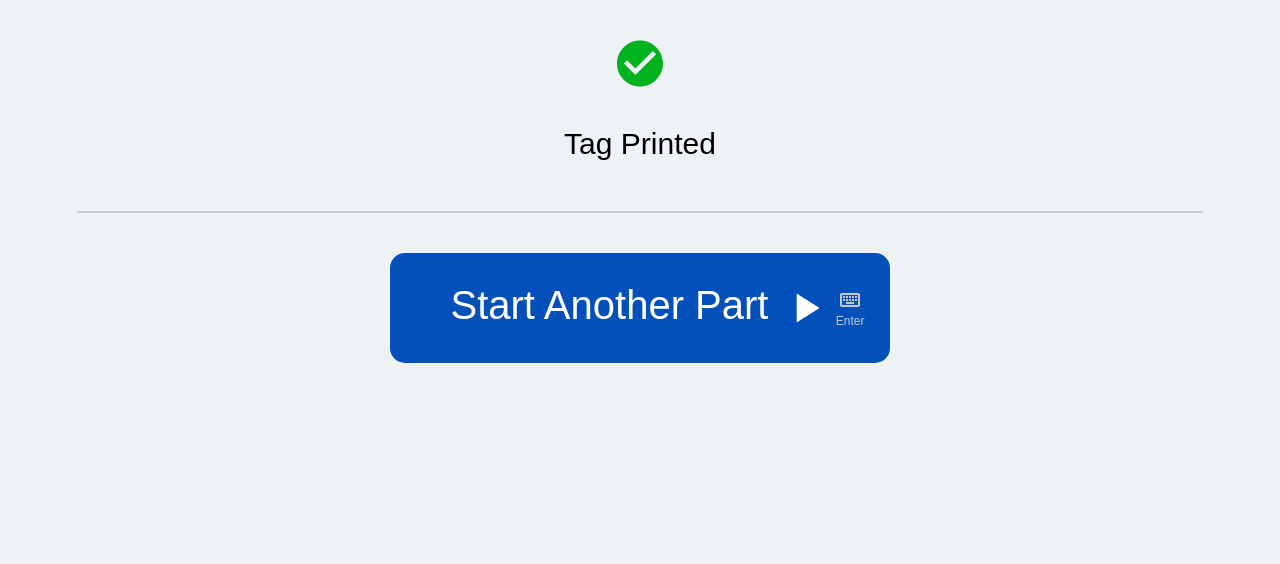
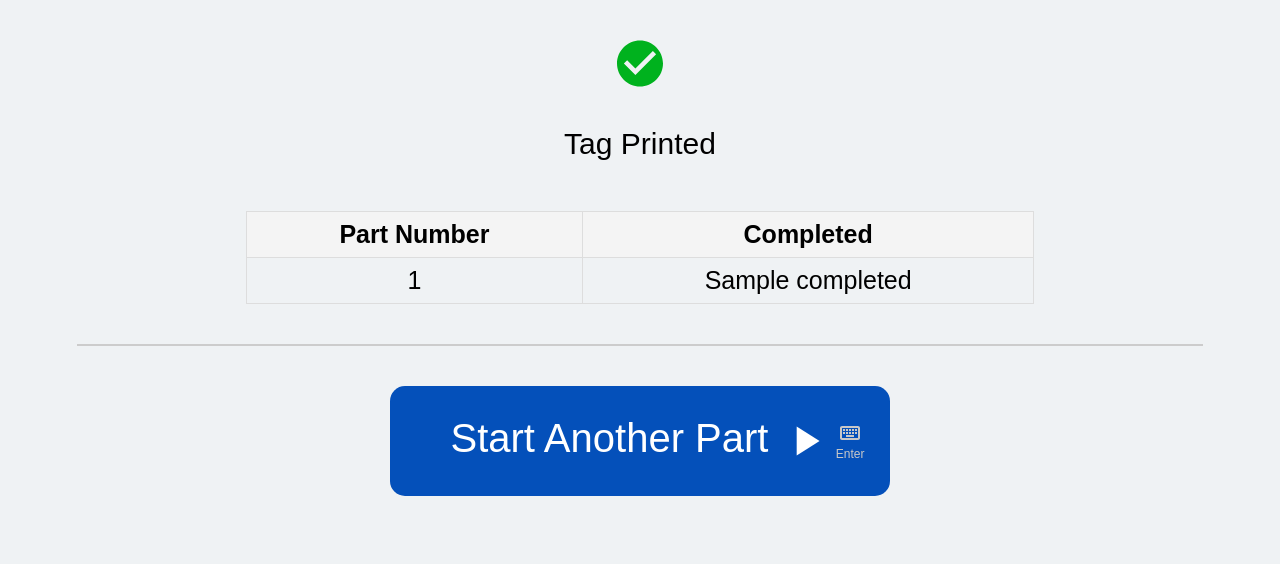
Before and after one commit to groundlight/customer-welding-app, a Flask app: template weld/templates/print.html in a window 1280 px wide. Shown: the part 60-624 px from the top of the page. Run offline with Flask 3, Linux system fonts and the light colour scheme; the template is opened without the code that fills it: most values are stand-ins (such as "Sample title", 1, 10 or a date in 2020); parts of the project's set-up code (start-up, migrations or seed data) failed here and were passed over.

Commit message:
Added basic stats display table

```diff
--- a/weld/app.py
+++ b/weld/app.py
@@ -8,6 +8,7 @@ app = Flask(__name__)
 jig_lock_service = backend.JigLockService()
 printer_service = backend.PrinterService()
 weld_count_service = backend.WeldCountService()
+shift_service = backend.ShiftService()
 
 
 def create_default_context() -> dict:
@@ -28,6 +29,7 @@ def create_default_context() -> dict:
         "ActualPartNumber": None,
         "ActualLeftWelds": None,
         "ActualRightWelds": None,
+        "WeldStats": None,
         "Error": None,
     }
     return context
@@ -119,6 +121,10 @@ def part():
                 "ShiftNumber": shift_number,
             }
         )
+
+        # Start the shift
+        shift_service.start_shift(left_welder_name=left_welder, right_welder_name=right_welder, jig_number=jig_number, shift_number=shift_number)
+
         return render_template("part.html", **context)
 
     else:
@@ -227,6 +233,9 @@ def print_tag():
         actual_left_welds = request.form.get("actual_left_welds")
         actual_right_welds = request.form.get("actual_right_welds")
 
+        # Add the welds to the database
+        shift_service.update_stats(part_number=actual_part_number)
+
         # Update the context with submitted data
         context.update(
             {
@@ -240,22 +249,23 @@ def print_tag():
                 "ActualPartNumber": actual_part_number,
                 "ActualLeftWelds": actual_left_welds,
                 "ActualRightWelds": actual_right_welds,
+                "WeldStats": shift_service.get_stats(),
             }
         )
 
         # Unlock the jig
         jig_lock_service.unlock()
 
-        if not printer_service.print_tag(
-            shift=int(shift_number),
-            jig=int(jig_number),
-            part_number=part_number,
-            left_count=int(actual_left_welds),
-            right_count=int(actual_right_welds),
-            left_welder=left_welder,
-            right_welder=right_welder,
-        ):
-            context["Error"] = "Failed to print the tag. Please try again."
+        # if not printer_service.print_tag(
+        #     shift=int(shift_number),
+        #     jig=int(jig_number),
+        #     part_number=part_number,
+        #     left_count=int(actual_left_welds),
+        #     right_count=int(actual_right_welds),
+        #     left_welder=left_welder,
+        #     right_welder=right_welder,
+        # ):
+        #     context["Error"] = "Failed to print the tag. Please try again."
 
         return render_template("print.html", **context)
 
--- a/weld/static/styles/styles.css
+++ b/weld/static/styles/styles.css
@@ -401,7 +401,7 @@ input:checked+.slider:before {
         transform: translate(-50%, -50%) rotate(0deg);
     }
 
-100% {
+    100% {
         transform: translate(-50%, -50%) rotate(360deg);
     }
 }
@@ -427,3 +427,31 @@ input:checked+.slider:before {
     border-radius: 5px;
     text-align: center;
 }
+
+/* Table Cells */
+.weld-stats {
+    width: 70%;
+    border-collapse: collapse;
+    margin: 20px 0;
+    font-size: 16px;
+    text-align: center;
+}
+
+.weld-stats th,
+.weld-stats td {
+    border: 1px solid #ddd;
+    padding: 8px;
+    text-align: center;
+    /* Center align the text in cells */
+    vertical-align: middle;
+    /* Center align text vertically */
+}
+
+.weld-stats th {
+    background-color: #f4f4f4;
+    font-weight: bold;
+}
+
+.weld-stats tbody tr:hover {
+    background-color: #f9f9f9;
+}
--- a/weld/templates/print.html
+++ b/weld/templates/print.html
@@ -42,6 +42,30 @@
             <input type="hidden" name="jig_number" value="{{ JigNumber }}">
             <input type="hidden" name="shift_number" value="{{ ShiftNumber }}">
 
+            <!--Show Stats with WeldStats Table-->
+            <div class="content-center">
+                {% if WeldStats %}
+                <table class="weld-stats">
+                    <thead>
+                        <tr>
+                            <th>Part Number</th>
+                            <th>Completed</th>
+                        </tr>
+                    </thead>
+                    <tbody>
+                        {% for part_number, completed in WeldStats.items() %}
+                        <tr>
+                            <td>{{ part_number }}</td>
+                            <td>{{ completed }}</td>
+                        </tr>
+                        {% endfor %}
+                    </tbody>
+                </table>
+                {% else %}
+                <p>No weld stats available.</p>
+                {% endif %}
+            </div>
+
             <!--Line Separator-->
             <hr class="separator">
 
```
Also changed, not shown: weld/backend.py (+57 -0 lines).
